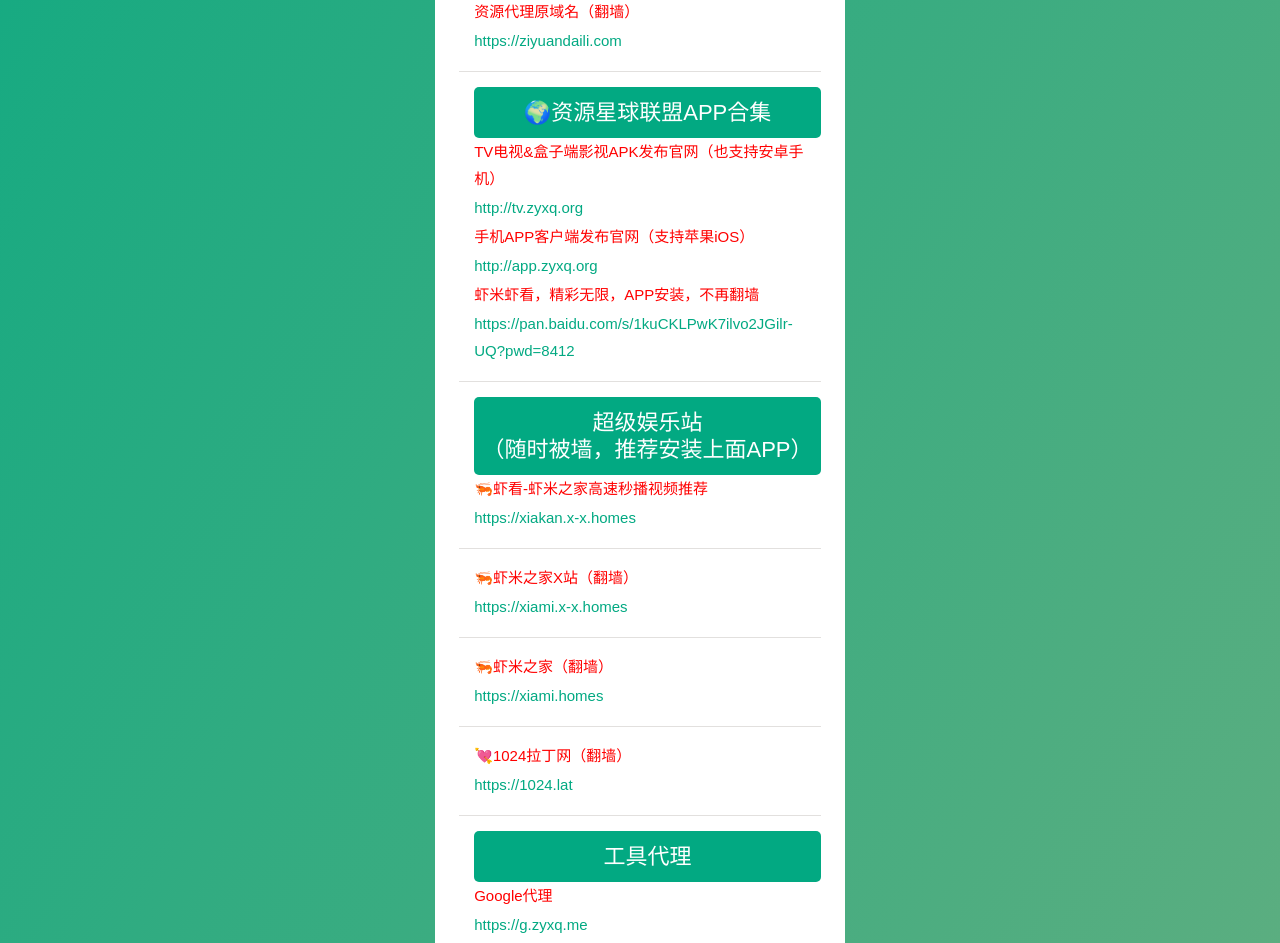
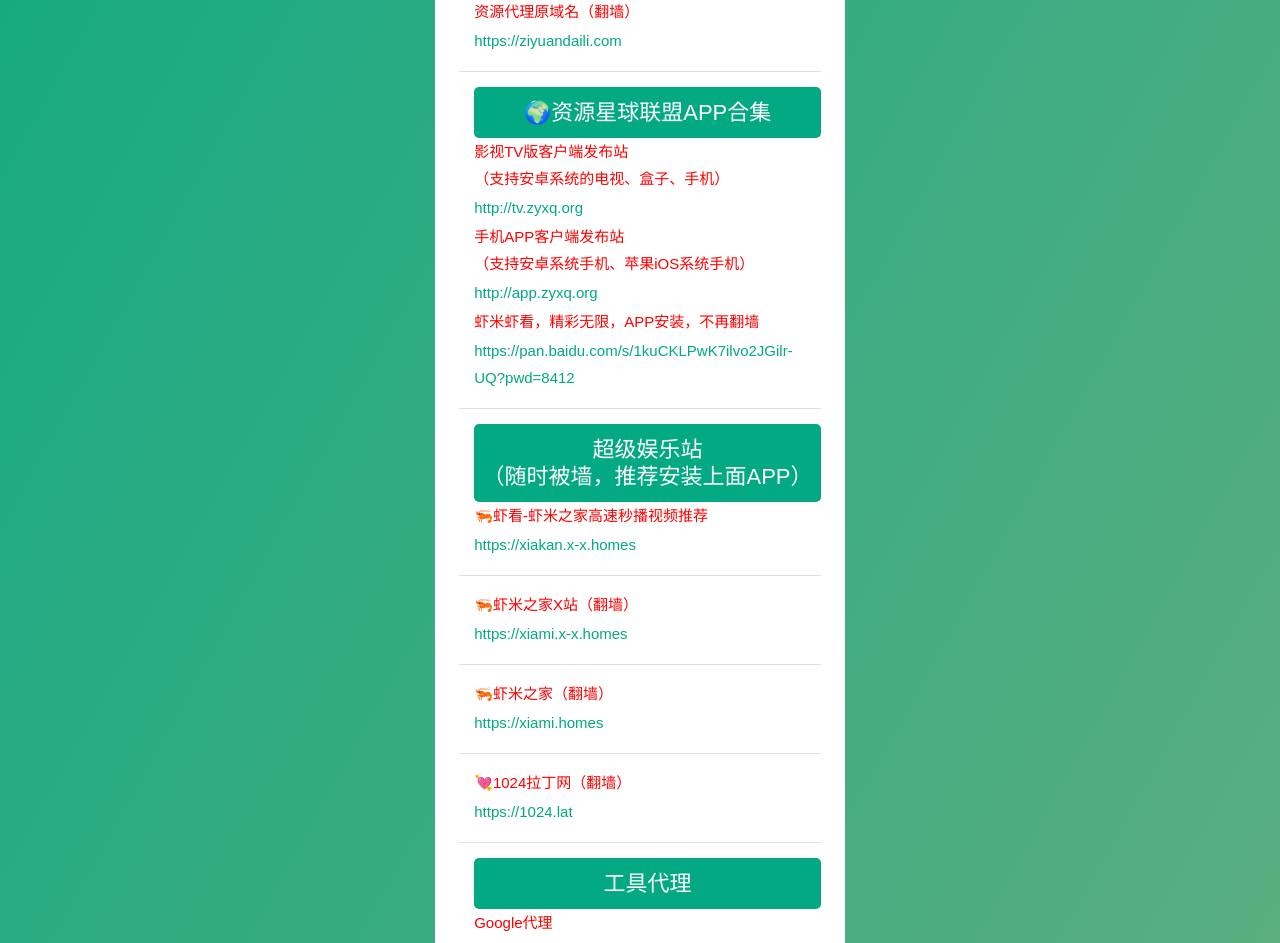
Before and after one commit to ziyuandaili/zyxq.org, a plain HTML site: page index.html in a window 1280 px wide. Shown: the part 1071-2014 px from the top of the page. Drawn offline with Linux system fonts and the light colour scheme.

Commit message:
Update index.html

```diff
--- a/index.html
+++ b/index.html
@@ -61,9 +61,9 @@
                                 </li>
                                 <li>
                                     <h2>🌍资源星球联盟APP合集</h2>
-                                    <font color="red">TV电视&盒子端影视APK发布官网（也支持安卓手机）</font>
+                                    <font color="red">影视TV版客户端发布站<br/>（支持安卓系统的电视、盒子、手机）</font>
                                     <a href="http://tv.zyxq.org"><i>http://tv.zyxq.org</i></a>
-                                    <font color="red">手机APP客户端发布官网（支持苹果iOS）</font>
+                                    <font color="red">手机APP客户端发布站<br/>（支持安卓系统手机、苹果iOS系统手机）</font>
                                     <a href="http://app.zyxq.org"><i>http://app.zyxq.org</i></a>
                                     <font color="red">虾米虾看，精彩无限，APP安装，不再翻墙</font>
                                     <a href="https://pan.baidu.com/s/1kuCKLPwK7ilvo2JGilr-UQ?pwd=8412" target="_blank"><i>https://pan.baidu.com/s/1kuCKLPwK7ilvo2JGilr-UQ?pwd=8412</i></a>
```
